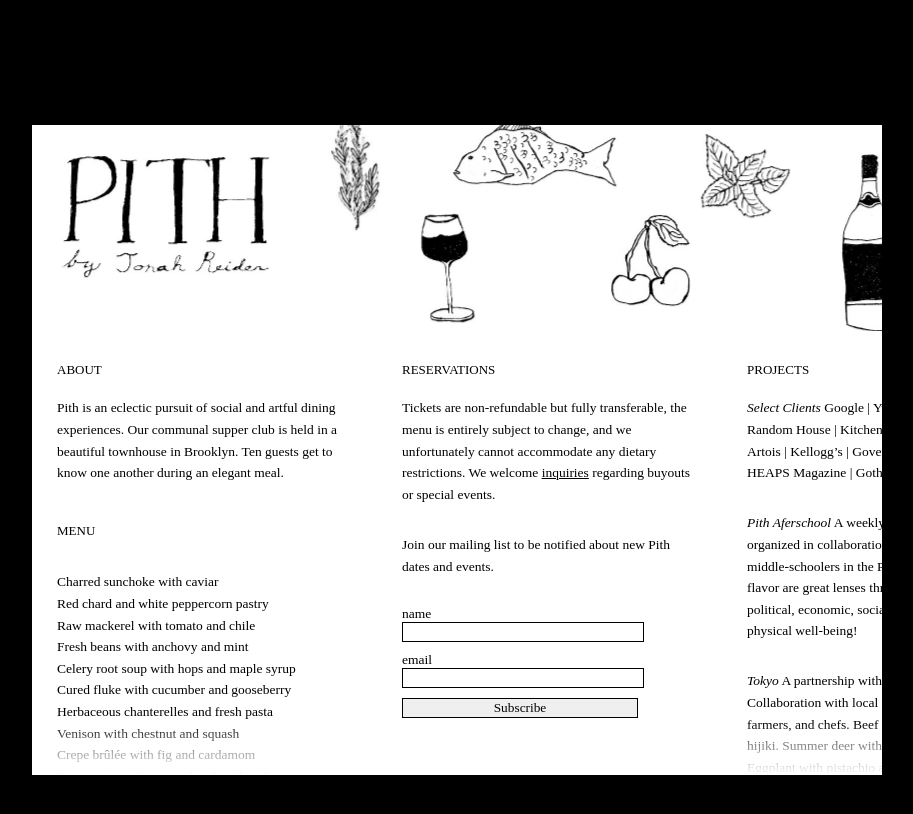
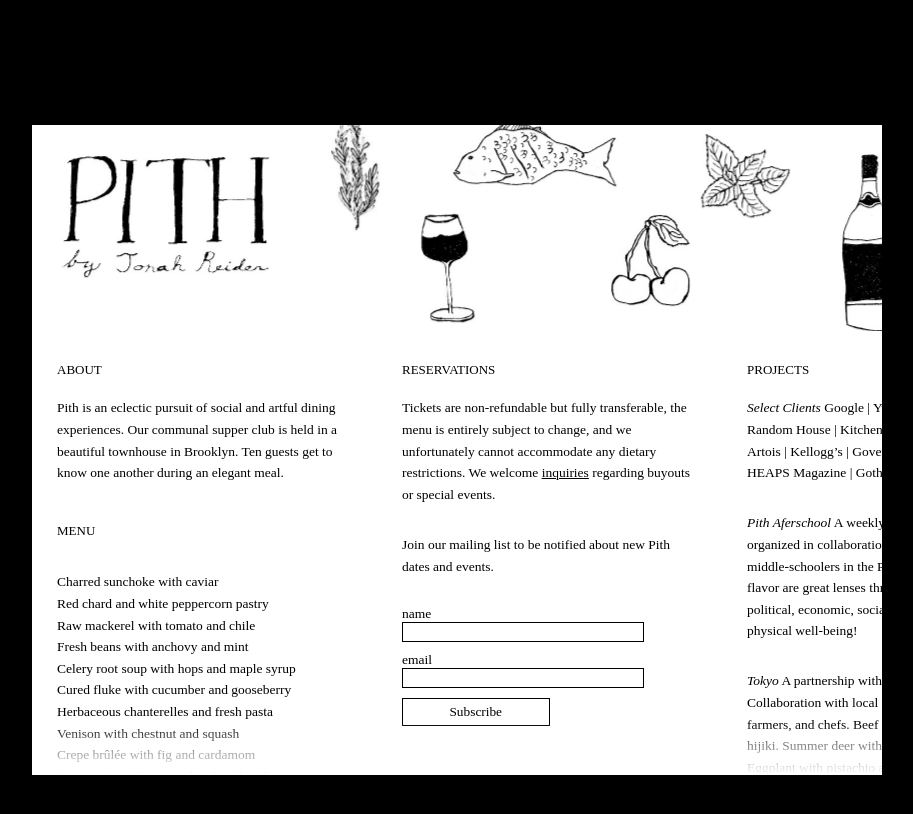
Before and after one commit to zoe-pith/pith-site, a Jekyll site: the page built from index.md, in a window 1280 px wide. Shown: the top 814 px of the page, without its empty margins (183-1096 px from the left). Built offline with Jekyll 4.4.1, drawn with Linux system fonts in a browser that asks for light colours; some web fonts are replaced.

Commit message:
Fixed incorrect targeting.

```diff
--- a/css/style.css
+++ b/css/style.css
@@ -191,7 +191,7 @@ button, input {
   		width: 80%;
   		margin-bottom: 10px;
 }
-#ms-sub-form button {
+#ms-sub-form input[type="submit"] {
   		background:white;
 		padding:5px 8px 5px 8px;
   		width: 50%;
```
